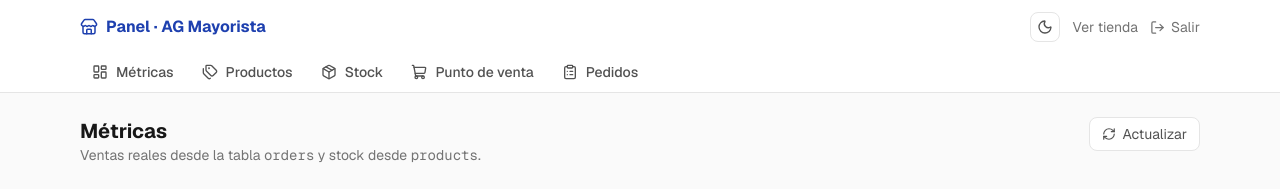
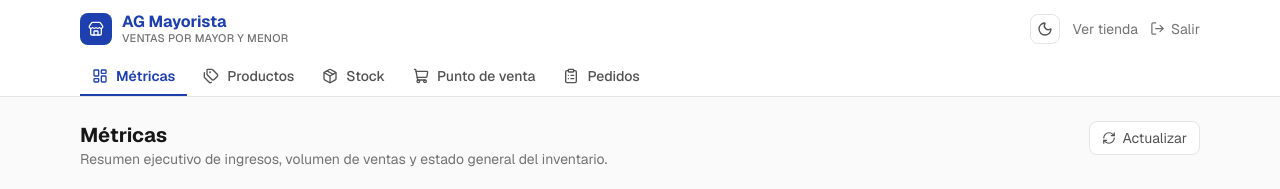
Before and after one commit to NicolasNievas/almacen-digital, a Next.js app: page /admin in a window 1280 px wide. Shown: the top 189 px of the page. Built offline with nearby package versions, Linux system fonts and the light colour scheme; no server answers; the database is empty.

Commit message:
feat: improve admin navigation and messaging
Add active-page styling to the admin navigation, align the panel and login screens with store branding, and replace technical setup details with user-friendly error messages. Ensure sign-out redirects to login even if the sign-out request fails.

```diff
--- a/app/admin/(panel)/layout.tsx
+++ b/app/admin/(panel)/layout.tsx
@@ -1,46 +1,39 @@
 import type { ReactNode } from "react";
 import Link from "next/link";
-import { ClipboardList, LayoutDashboard, Package, ShoppingCart, Store, Tags } from "lucide-react";
+import { Store } from "lucide-react";
 import SignOutButton from "@/components/admin/SignOutButton";
+import AdminNav from "@/components/admin/AdminNav";
 import ThemeToggle from "@/components/ThemeToggle";
 import { STORE } from "@/lib/store";
-
-const nav = [
-  { href: "/admin", label: "Métricas", icon: LayoutDashboard },
-  { href: "/admin/productos", label: "Productos", icon: Tags },
-  { href: "/admin/stock", label: "Stock", icon: Package },
-  { href: "/admin/pos", label: "Punto de venta", icon: ShoppingCart },
-  { href: "/admin/pedidos", label: "Pedidos", icon: ClipboardList },
-];
 
 export default function PanelLayout({ children }: { children: ReactNode }) {
   return (
     <div className="flex flex-1 flex-col bg-neutral-50 dark:bg-neutral-950">
       <header className="border-b border-neutral-200 bg-white dark:border-neutral-800 dark:bg-neutral-900">
         <div className="mx-auto flex max-w-6xl items-center justify-between px-4 py-3">
-          <span className="flex items-center gap-2 font-bold text-brand">
-            <Store size={18} /> Panel · {STORE.name}
-          </span>
+          <Link href="/admin" className="flex items-center gap-2.5">
+            <span className="flex h-8 w-8 items-center justify-center rounded-lg bg-brand-solid text-white">
+              <Store size={16} />
+            </span>
+            <span className="flex flex-col leading-tight">
+              <span className="font-bold text-brand">{STORE.name}</span>
+              <span className="text-[11px] font-medium uppercase tracking-wide text-neutral-500 dark:text-neutral-400">
+                {STORE.subtitle}
+              </span>
+            </span>
+          </Link>
           <div className="flex items-center gap-3">
             <ThemeToggle />
-            <Link href="/" className="text-sm text-neutral-500 hover:text-neutral-900 dark:text-neutral-400 dark:hover:text-white">
+            <Link
+              href="/"
+              className="text-sm text-neutral-500 hover:text-neutral-900 dark:text-neutral-400 dark:hover:text-white"
+            >
               Ver tienda
             </Link>
             <SignOutButton />
           </div>
         </div>
-        <nav className="mx-auto flex max-w-6xl gap-1 overflow-x-auto px-4">
-          {nav.map((item) => (
-            <Link
-              key={item.href}
-              href={item.href}
-              className="flex items-center gap-2 whitespace-nowrap border-b-2 border-transparent px-3 py-2 text-sm font-medium text-neutral-600 hover:border-brand hover:text-neutral-900 dark:text-neutral-400 dark:hover:text-white"
-            >
-              <item.icon size={16} />
-              {item.label}
-            </Link>
-          ))}
-        </nav>
+        <AdminNav />
       </header>
 
       <main className="mx-auto w-full max-w-6xl flex-1 px-4 py-6">{children}</main>
--- a/app/admin/(panel)/page.tsx
+++ b/app/admin/(panel)/page.tsx
@@ -90,7 +90,7 @@ export default function PanelHomePage() {
         <div>
           <h1 className="text-xl font-bold text-neutral-900 dark:text-neutral-100">Métricas</h1>
           <p className="text-sm text-neutral-500 dark:text-neutral-400">
-            Ventas reales desde la tabla <code>orders</code> y stock desde <code>products</code>.
+            Resumen ejecutivo de ingresos, volumen de ventas y estado general del inventario.
           </p>
         </div>
         <button
@@ -106,7 +106,7 @@ export default function PanelHomePage() {
 
       {!configured ? (
         <p className="rounded-lg border border-amber-200 bg-amber-50 p-6 text-center text-sm text-amber-800 dark:border-amber-900 dark:bg-amber-950/40 dark:text-amber-300">
-          Configurá <code>.env.local</code> para ver las métricas reales de Supabase.
+          No pudimos cargar las métricas en este momento. Volvé a intentar en unos minutos.
         </p>
       ) : loading ? (
         <div className="flex items-center justify-center gap-2 py-20 text-neutral-500 dark:text-neutral-400">
--- a/app/admin/(panel)/pedidos/page.tsx
+++ b/app/admin/(panel)/pedidos/page.tsx
@@ -98,8 +98,7 @@ export default function PedidosPage() {
         <div>
           <h1 className="text-xl font-bold text-neutral-900 dark:text-neutral-100">Pedidos</h1>
           <p className="text-sm text-neutral-500 dark:text-neutral-400">
-            Pedidos web y ventas del POS. Los pedidos web llegan como <b>Pendiente</b>: al confirmarlos se
-            descuenta el stock.
+            Gestión de pedidos web pendientes de confirmación y registro de ventas presenciales.
           </p>
         </div>
         <button
@@ -115,7 +114,7 @@ export default function PedidosPage() {
 
       {!configured && (
         <p className="rounded-lg border border-amber-200 bg-amber-50 p-6 text-center text-sm text-amber-800 dark:border-amber-900 dark:bg-amber-950/40 dark:text-amber-300">
-          Configurá <code>.env.local</code> para ver los pedidos de Supabase.
+          No pudimos cargar los pedidos en este momento. Volvé a intentar en unos minutos.
         </p>
       )}
 
--- a/app/admin/(panel)/pos/page.tsx
+++ b/app/admin/(panel)/pos/page.tsx
@@ -66,7 +66,7 @@ export default function PosPage() {
         <div>
           <h1 className="text-xl font-bold text-neutral-900 dark:text-neutral-100">Punto de venta</h1>
           <p className="text-sm text-neutral-500 dark:text-neutral-400">
-            Cada venta descuenta stock en Supabase mediante el RPC <code>create_sale</code> (origen POS).
+            Caja registradora presencial para cobro rápido y descuento automático de stock.
           </p>
         </div>
         <button
@@ -82,7 +82,7 @@ export default function PosPage() {
 
       {!configured ? (
         <p className="rounded-lg border border-amber-200 bg-amber-50 p-6 text-center text-sm text-amber-800 dark:border-amber-900 dark:bg-amber-950/40 dark:text-amber-300">
-          Configurá <code>.env.local</code> para registrar ventas en Supabase.
+          No pudimos cargar el punto de venta en este momento. Volvé a intentar en unos minutos.
         </p>
       ) : loading ? (
         <div className="flex items-center justify-center gap-2 py-20 text-neutral-500 dark:text-neutral-400">
--- a/app/admin/(panel)/productos/page.tsx
+++ b/app/admin/(panel)/productos/page.tsx
@@ -111,7 +111,7 @@ export default function ProductosPage() {
         <div>
           <h1 className="text-xl font-bold text-neutral-900 dark:text-neutral-100">Productos</h1>
           <p className="text-sm text-neutral-500 dark:text-neutral-400">
-            Crear, editar, pausar y eliminar productos, con imagen desde Cloudinary.
+            Gestión completa de catálogo: crear, editar, pausar o eliminar productos e imágenes.
           </p>
         </div>
         <div className="flex flex-wrap gap-2">
@@ -148,7 +148,7 @@ export default function ProductosPage() {
 
       {!configured ? (
         <p className="rounded-lg border border-amber-200 bg-amber-50 p-6 text-center text-sm text-amber-800 dark:border-amber-900 dark:bg-amber-950/40 dark:text-amber-300">
-          Configurá <code>.env.local</code> para administrar el catálogo.
+          No pudimos cargar el catálogo en este momento. Volvé a intentar en unos minutos.
         </p>
       ) : loading ? (
         <div className="flex items-center justify-center gap-2 py-20 text-neutral-500 dark:text-neutral-400">
--- a/app/admin/(panel)/stock/page.tsx
+++ b/app/admin/(panel)/stock/page.tsx
@@ -77,8 +77,7 @@ export default function StockPage() {
         <div>
           <h1 className="text-xl font-bold text-neutral-900 dark:text-neutral-100">Stock</h1>
           <p className="text-sm text-neutral-500 dark:text-neutral-400">
-            Productos en vivo desde Supabase. El stock usa el RPC <code>adjust_stock</code>; el precio y el
-            estado ON/OFF se guardan con un update.
+            Control rápido de existencias, precios y disponibilidad de productos en góndola.
           </p>
         </div>
         <button
@@ -94,7 +93,7 @@ export default function StockPage() {
 
       {!configured ? (
         <p className="rounded-lg border border-amber-200 bg-amber-50 p-6 text-center text-sm text-amber-800 dark:border-amber-900 dark:bg-amber-950/40 dark:text-amber-300">
-          Configurá <code>.env.local</code> para administrar el stock desde Supabase.
+          No pudimos cargar el stock en este momento. Volvé a intentar en unos minutos.
         </p>
       ) : loading ? (
         <div className="flex items-center justify-center gap-2 py-20 text-neutral-500 dark:text-neutral-400">
--- /dev/null
+++ b/components/admin/AdminNav.tsx
@@ -0,0 +1,40 @@
+"use client";
+
+import Link from "next/link";
+import { usePathname } from "next/navigation";
+import { ClipboardList, LayoutDashboard, Package, ShoppingCart, Tags } from "lucide-react";
+
+const nav = [
+  { href: "/admin", label: "Métricas", icon: LayoutDashboard },
+  { href: "/admin/productos", label: "Productos", icon: Tags },
+  { href: "/admin/stock", label: "Stock", icon: Package },
+  { href: "/admin/pos", label: "Punto de venta", icon: ShoppingCart },
+  { href: "/admin/pedidos", label: "Pedidos", icon: ClipboardList },
+];
+
+export default function AdminNav() {
+  const pathname = usePathname();
+
+  return (
+    <nav className="mx-auto flex max-w-6xl gap-1 overflow-x-auto px-4">
+      {nav.map((item) => {
+        const active = pathname === item.href;
+        return (
+          <Link
+            key={item.href}
+            href={item.href}
+            aria-current={active ? "page" : undefined}
+            className={`flex items-center gap-2 whitespace-nowrap border-b-2 px-3 py-2 text-sm transition-colors ${
+              active
+                ? "border-brand-solid font-semibold text-brand"
+                : "border-transparent font-medium text-neutral-600 hover:border-brand hover:text-neutral-900 dark:text-neutral-400 dark:hover:text-white"
+            }`}
+          >
+            <item.icon size={16} />
+            {item.label}
+          </Link>
+        );
+      })}
+    </nav>
+  );
+}
--- a/components/admin/SignOutButton.tsx
+++ b/components/admin/SignOutButton.tsx
@@ -1,23 +1,24 @@
 "use client";
 
 import { useState } from "react";
-import { useRouter } from "next/navigation";
 import { LogOut } from "lucide-react";
 import { createClient, isSupabaseConfigured } from "@/lib/supabase/client";
 
 export default function SignOutButton() {
-  const router = useRouter();
   const [loading, setLoading] = useState(false);
 
   const handleSignOut = async () => {
+    if (loading) return;
     setLoading(true);
+
     try {
       if (isSupabaseConfigured()) {
         await createClient().auth.signOut();
       }
+    } catch (error) {
+      console.error("Error al cerrar sesión:", error);
     } finally {
-      router.push("/admin/login");
-      router.refresh();
+      window.location.href = "/admin/login";
     }
   };
 
```
Also changed, not shown: app/admin/login/page.tsx (+10 -9 lines).
